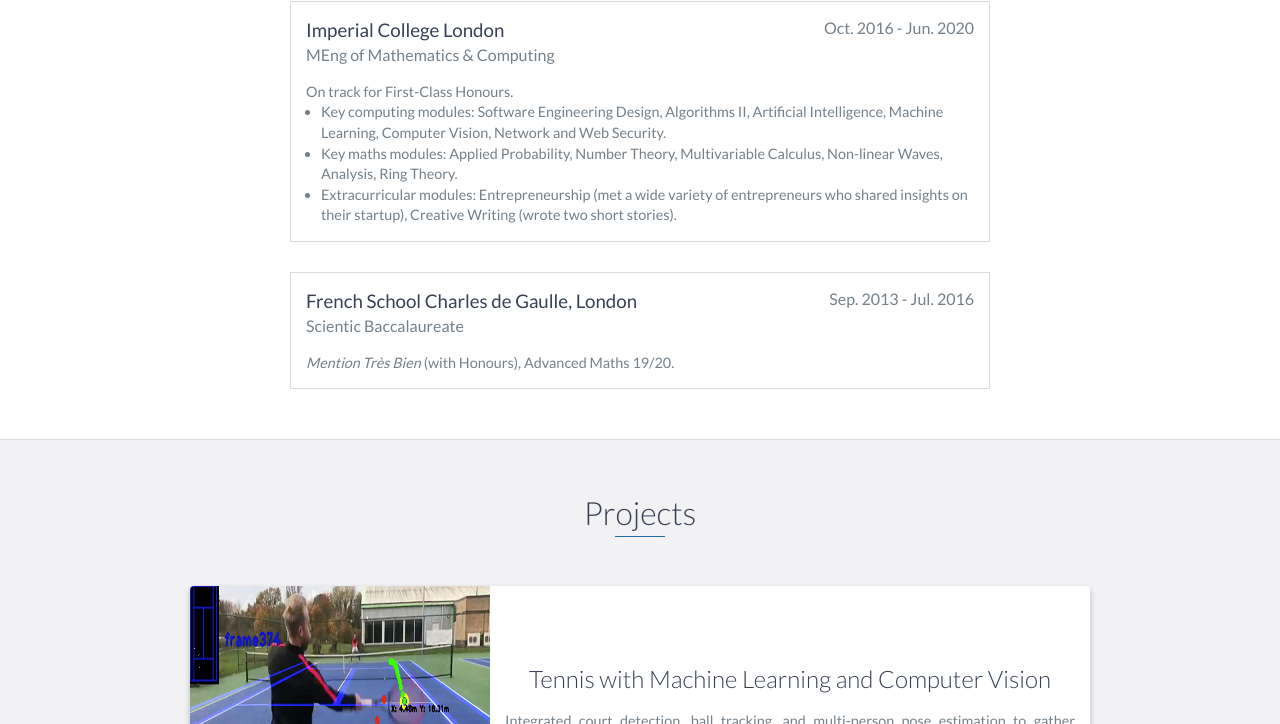
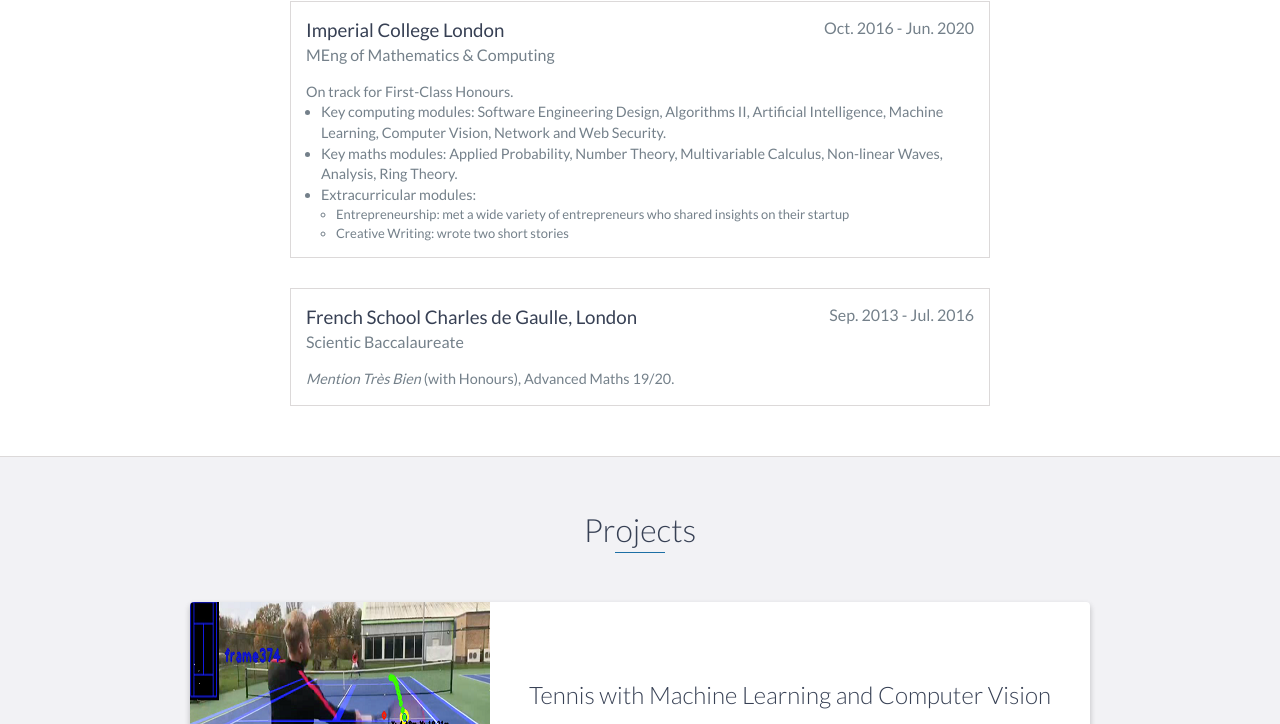
Before and after one commit to gml16/gml16.github.io, a website: page index.html in a window 1280 px wide. Shown: the part 2401-3125 px from the top of the page. Drawn offline with nearby package versions, Linux system fonts and the light colour scheme.

Commit message:
added more space to extra modules

```diff
--- a/index.html
+++ b/index.html
@@ -174,7 +174,11 @@
                 <ul>
                     <li>Key computing modules: Software Engineering Design, Algorithms II, Artificial Intelligence, Machine Learning, Computer Vision, Network and Web Security.</li>
                     <li>Key maths modules: Applied Probability, Number Theory, Multivariable Calculus, Non-linear Waves, Analysis, Ring Theory.</li>
-                    <li>Extracurricular modules: Entrepreneurship (met a wide variety of entrepreneurs who shared insights on their startup), Creative Writing (wrote two short stories).</li>
+                    <li>Extracurricular modules:
+                      <ul>
+                        <li> Entrepreneurship: met a wide variety of entrepreneurs who shared insights on their startup </li>
+                        <li> Creative Writing: wrote two short stories</li>
+                      </ul>
                 </ul>
             </p>
         </div>
```
